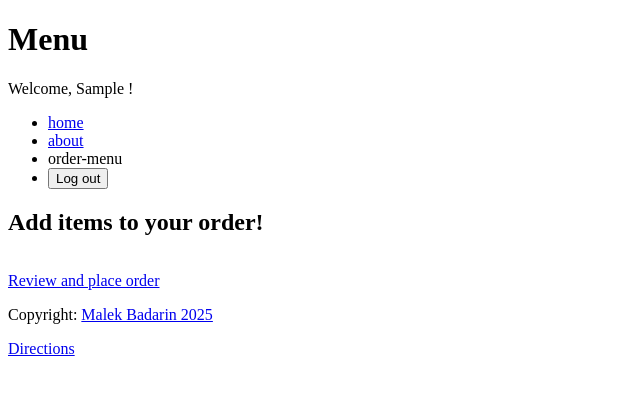
After one commit to malekbadarin/Capstone-Project, a Django app: page /order/menu/ in a window 1280 px wide. The commit adds this page. Shown: the top 395 px of the page, without its empty margins (0-640 px from the left). Run offline with Django 5.2, Linux system fonts and the light colour scheme; the visitor is signed in with stand-in values (Sample User, id 1); data comes from the database, SQL or seed files in the repository; data that the repository does not hold is empty.

Commit message:
Fix menu and order menu views (empty lists). Fix nav bar to reflect guest/logged in status. Added main order placement funcionality.

```diff
--- a/capstone/restaurant/models.py
+++ b/capstone/restaurant/models.py
@@ -46,7 +46,7 @@ class Order(models.Model):
 
     @property
     def confirmation_number(self):
-        return f'{self.user.id}{self.id}{self.date_placed.strftime("%Y%m%d")}'
+        return f'{self.user.id}-{self.id}-{self.date_placed.strftime("%Y%m%d")}'
 
     def __str__(self):
         return f'Order {self.confirmation_number} - {self.get_status_display()} (JOD {self.total})'
--- a/capstone/restaurant/templates/base.html
+++ b/capstone/restaurant/templates/base.html
@@ -13,15 +13,39 @@
         <header>
             {% block main-header %}
             {% endblock %}
+            <p>Welcome,
+                {% if user.is_authenticated %}
+                    {{ user.username.capitalize }}
+                {% else %}
+                    Guest
+                {% endif %}
+                !</p>
             <nav>
                 <ul>
-                    {% for path in paths %}
+                    {% if user.is_authenticated %}
+                        {% for path in auth_paths %}
                             {% if path != request.resolver_match.view_name %}
                                 <li><a href="{% url path %}">{{path}}</a></li>
                             {% else %}
                                 <li>{{path}}</li>
                             {% endif %}
                         {% endfor %}
+                        <li>
+                            <form method="post" action="{% url 'logout' %}">
+                                {% csrf_token %}
+                                <button type="submit">Log out</button>
+                            </form>
+                        </li>
+                    {% else %}
+                        {% for path in guest_paths %}
+                            {% if path != request.resolver_match.view_name %}
+                                <li><a href="{% url path %}">{{path}}</a></li>
+                            {% else %}
+                                <li>{{path}}</li>
+                            {% endif %}
+                        {% endfor %}
+                    {% endif %}
+
                 </ul>
             </nav>
             </header>
--- a/capstone/restaurant/templates/registration/login.html
+++ b/capstone/restaurant/templates/registration/login.html
@@ -8,7 +8,7 @@
 {% endblock %}
 
 {% block content %}
-<form action="{% url 'login' %}%}" method="post">
+<form action="{% url 'login' %}" method="post">
     {% csrf_token %}
     {{ form.as_p }}
     <input type="hidden" name="next" value="{% url 'home' %}">
--- /dev/null
+++ b/capstone/restaurant/templates/restaurant/order_menu.html
@@ -0,0 +1,38 @@
+{% extends "base.html" %}
+{% load static %}
+
+{% block title %}Menu{% endblock %}
+
+{% block main-header %}
+    <h1>Menu</h1>
+{% endblock %}
+
+{% block content %}
+    <h2>Add items to your order!</h2>
+    <table>
+        <tbody>
+            {% for item in menu %}
+                <tr class="menu-item">
+                    <td>
+                        <img src="{% static 'restaurant/images/'|add:item.name|add:'.png' %}" alt="{{ item.name }}">
+                    </td>
+                    <td>
+                        <h2>{{ item.name }}</h2>
+                        <p><strong>{{ item.desc }}</strong></p>
+                        <p><em>{{item.ingredients}}</em></p>
+                        <p>Portion suggestion: {{item.portions}} people</p>
+                    </td>
+                    <td>
+                        <p>Price: JOD {{ item.unti_price }}</p>
+                    </td>
+                    <td>
+                        <p>-</p>
+                        <input type="number" id="quantity" name="quantity" min=0 value=0>
+                        <p>+</p>
+                    </td>
+                </tr>
+            {% endfor %}
+        </tbody>
+    </table>
+    <a href="{% url 'order-review' order.id %}"><p>Review and place order</p></a>
+{% endblock %}
--- a/capstone/restaurant/templates/restaurant/order_review.html
+++ b/capstone/restaurant/templates/restaurant/order_review.html
@@ -29,6 +29,6 @@
             </tr>
         </tbody>
     </table>
-    <p>Place order</p>
+    <a href = "{% url 'order-confirmation' order.id %}"><p>Place order</p>
     <a href={% url 'menu' %}><p>Back to menu</p></a>
 {% endblock %}
--- a/capstone/restaurant/urls.py
+++ b/capstone/restaurant/urls.py
@@ -7,6 +7,8 @@ urlpatterns = [
     path('menu/', views.menu, name = 'menu'),
     path('login/', views.Login.as_view(), name = 'login'),
     path('signup/', views.signup, name = 'signup'),
+    path('logout/', views.Logout.as_view(), name = 'logout'),
+    path('order/menu/', views.order_menu, name = "order-menu"),
     path('order/review/<int:order_id>', views.orderreview, name = 'order-review'), #order review, edit, and placement view
-    path('order/confirmation/<int:order_id>', views.OrderConfirmation.as_view(), name = 'order-confirmation'),
+    path('order/confirmation/<int:order_id>', views.order_confirmation, name = 'order-confirmation'),
 ]
--- a/capstone/restaurant/views.py
+++ b/capstone/restaurant/views.py
@@ -1,13 +1,11 @@
-import django.views.generic as gen_views
-from urllib import request
 from django.shortcuts import render, redirect
 from .models import Menu, Order
-from django.contrib.auth.views import LoginView
+from django.contrib.auth.views import LoginView, LogoutView
 from django.contrib.auth import login
 from django.contrib.auth.forms import UserCreationForm
 
 # Create your views here.
-paths_list = [
+guest_paths_list = [
     'home',
     'about',
     'menu',
@@ -15,21 +13,27 @@ paths_list = [
     'signup',
 ]
 
+auth_paths_list = [
+    'home',
+    'about',
+    'order-menu',
+]
+
 def home(request):
-    return render(request, 'index.html', {'paths': paths_list})
+    return render(request, 'index.html', {'guest_paths': guest_paths_list, 'auth_paths': auth_paths_list})
 
 def about(request):
-    return render(request, 'about.html', {'paths': paths_list})
+    return render(request, 'about.html', {'guest_paths': guest_paths_list, 'auth_paths': auth_paths_list})
 
 def menu(request):
-    return render(request, 'restaurant/menu.html', {'menu': Menu.objects.all(), 'paths': paths_list})
+    return render(request, 'restaurant/menu.html', {'menu': Menu.objects.all(), 'guest_paths': guest_paths_list, 'auth_paths': auth_paths_list})
 
 class Login(LoginView):
     template_name = 'registration/login.html'
 
     def get_context_data(self, **kwargs):
         context = super().get_context_data(**kwargs)
-        context['paths'] = paths_list
+        context['paths'] = guest_paths_list
         return context
 
 def signup(request):
@@ -44,12 +48,27 @@ def signup(request):
         else:
             error_message = 'Invalid sign up - try again'
     form = UserCreationForm()
-    context = {'form': form, 'paths': paths_list, 'error_message': error_message}
+    context = {'form': form, 'guest_paths': guest_paths_list, 'auth_paths': auth_paths_list, 'error_message': error_message}
     return render(request, 'registration/signup.html', context)
+
+class Logout(LogoutView):
+    next_page = '/'
+
+def order_menu(request):
+    try: #checks if there is an Open order for the user. If not, creates one
+        order = Order.objects.filter(user = request.user, status = 'O')[0]
+    except:
+        order = Order(user = request.user)
+        order.save()
+    return render(request, 'restaurant/order_menu.html', {'menu': Menu.objects.all(), 'order': order, 'guest_paths': guest_paths_list, 'auth_paths': auth_paths_list})
 
 def orderreview(request, order_id):
     order = Order.objects.filter(id = order_id)[0] #Select the first -and only- item in the query set
-    return render(request, 'restaurant/order_review.html', {'paths': paths_list, 'order': order})
+    return render(request, 'restaurant/order_review.html', {'order': order, 'guest_paths': guest_paths_list, 'auth_paths': auth_paths_list, 'order': order})
 
-class OrderConfirmation(gen_views.DetailView):
-    pass
+def order_confirmation(request, order_id):
+    order = Order.objects.filter(id = order_id)[0] #Select the first -and only- item in the query set
+    if order.status == 'O': #Changes the status of the order to Placed instead of Open
+        order.status = 'P'
+        order.save()
+    return render(request, 'restaurant/order_confirmation.html', {'guest_paths': guest_paths_list, 'auth_paths': auth_paths_list, 'order': order})
```
Also changed, not shown: capstone/restaurant/templates/restaurant/order_confirmation.html (+22 -2 lines). Lines whose indentation alone changed are shown as unchanged.
